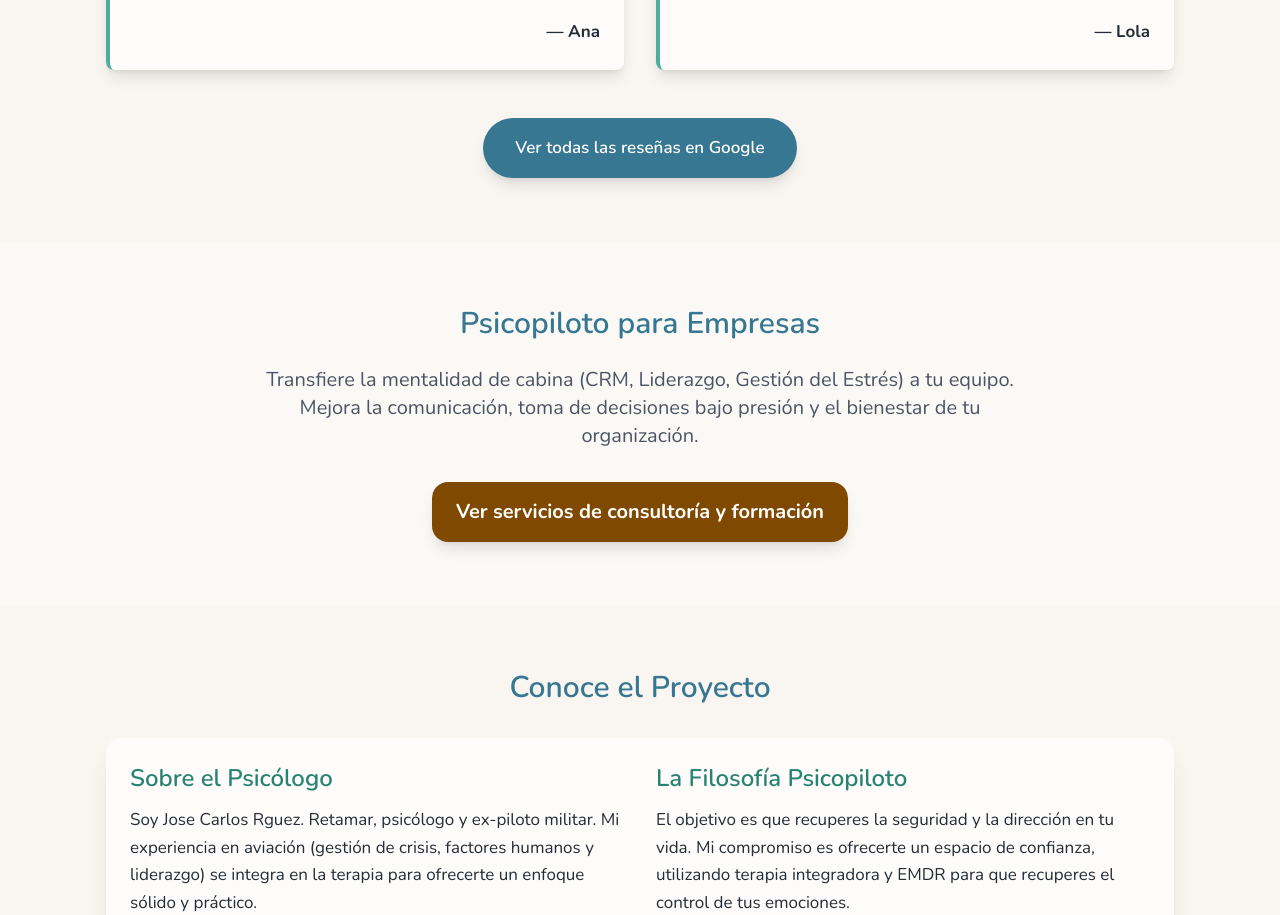
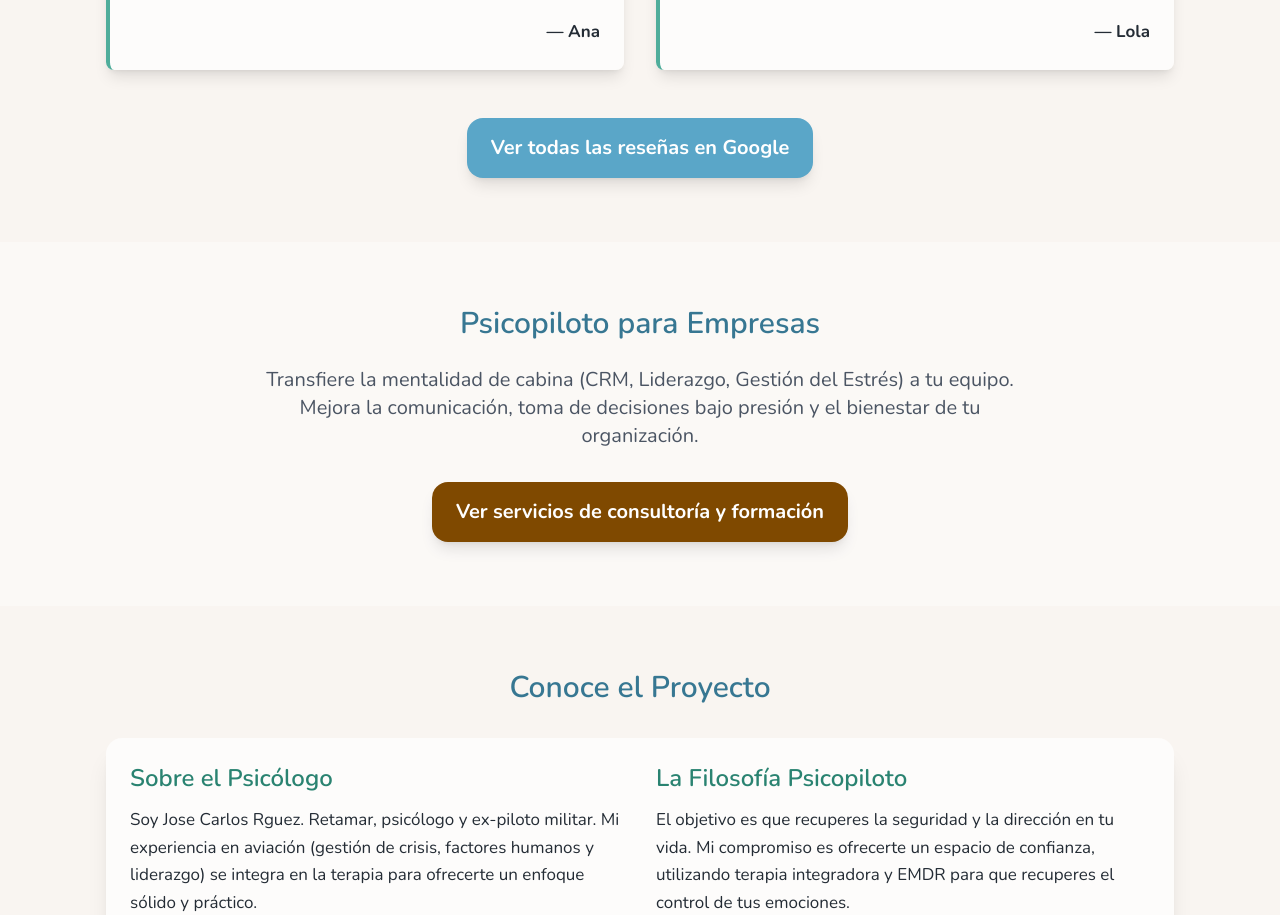
Before and after one commit to psicopiloto/psicopilotopage1, a Next.js app: page / in a window 1280 px wide. Shown: the part 3067-3982 px from the top of the page. Built offline with nearby package versions, Linux system fonts and the light colour scheme.

Commit message:
Update index.js

```diff
--- a/pages/index.js
+++ b/pages/index.js
@@ -167,15 +167,13 @@ export default function Home() {
               ))}
             </div>
             <div className="mt-12">
-              {/* ✨ MEJORA: Botón estilizado como CTA Azul */}
-              <a
+              {/* ✨ CORRECCIÓN: Botón actualizado para ser igual al resto de CTAs de información */}
+              <AnimatedCTA
                 href={googleReviewsLink}
-                target="_blank"
-                rel="noopener noreferrer"
-                className="inline-block px-8 py-4 bg-psicopiloto-blue-600 hover:bg-psicopiloto-blue-700 text-white font-semibold rounded-full shadow-lg transition transform hover:-translate-y-1 focus:outline-none focus:ring-4 focus:ring-psicopiloto-blue-300"
-              >
-                Ver todas las reseñas en Google
-              </a>
+                text="Ver todas las reseñas en Google"
+                color="blue" // ✅ AZUL: Igual que "Conóceme mejor" y "Descubre la filosofía"
+                isExternal={true} // Propiedad para que abra en nueva pestaña (ver nota abajo)
+              />
             </div>
           </div>
         </section>
```
